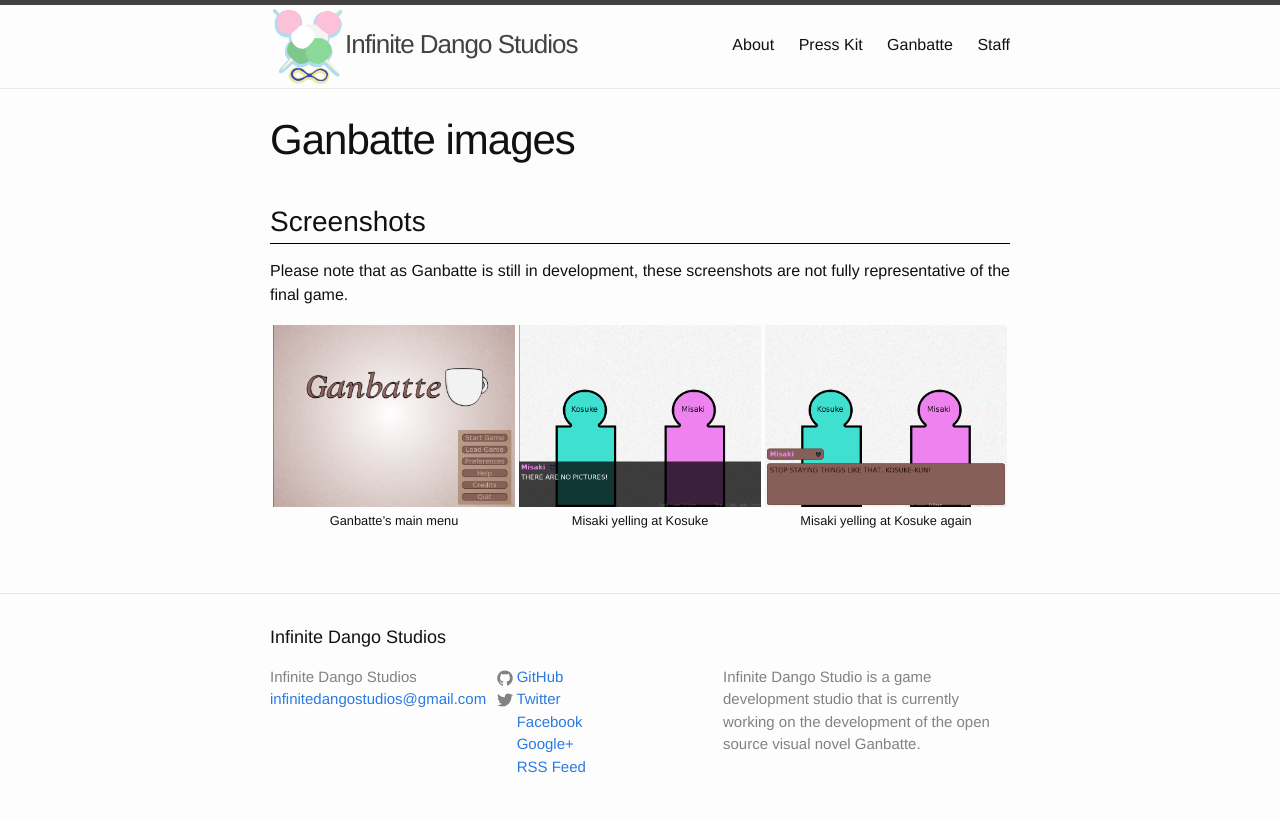
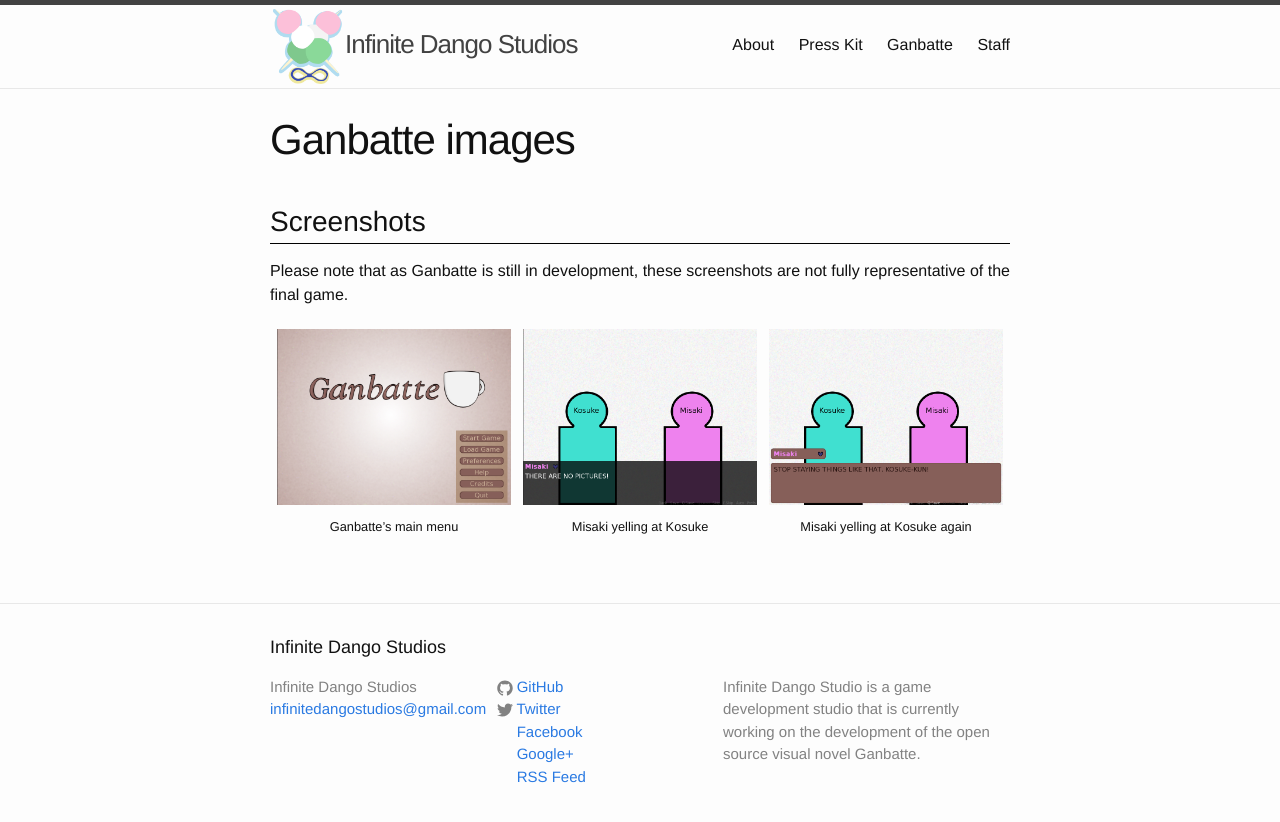
Before and after one commit to Infinite-Dango-Studios/Infinite-Dango-Studios.github.io, a Jekyll site: the page built from ganbatte/images.md, in a window 1280 px wide. Shown: the top 822 px of the page. Built offline with Jekyll 4.4.1, drawn with Linux system fonts in a browser that asks for light colours.

Commit message:
Improved ganbatte images gallery
Added links to the thumbnail images in the Ganbatte image gallery to the
full sized versions of the images. Added a bit of padding to the cells
of the gallery to make it more visually appealing.

```diff
--- a/_sass/_base.scss
+++ b/_sass/_base.scss
@@ -56,6 +56,7 @@
    width: 33%;
    text-align: center;
    font-size: 80%;
+   padding: 5px;
 }
 
 
--- a/ganbatte/images.md
+++ b/ganbatte/images.md
@@ -7,6 +7,6 @@
 ## Screenshots
 Please note that as Ganbatte is still in development, these screenshots are not fully representative of the final game.
 
-| ![Ganbatte's main menu](/images/sc_01.png) | ![Misaki yelling at Kosuke](/images/sc_02.png) | ![Misaki yelling at Kosuke again](/images/sc_03.png) |
+| [![Ganbatte's main menu](/images/sc_01.png)](/images/sc_01.png) | [![Misaki yelling at Kosuke](/images/sc_02.png)](/images/sc_02.png) | [![Misaki yelling at Kosuke again](/images/sc_03.png)](/images/sc_03.png) |
 | Ganbatte's main menu | Misaki yelling at Kosuke | Misaki yelling at Kosuke again |
 {:.gallery-image}
```
